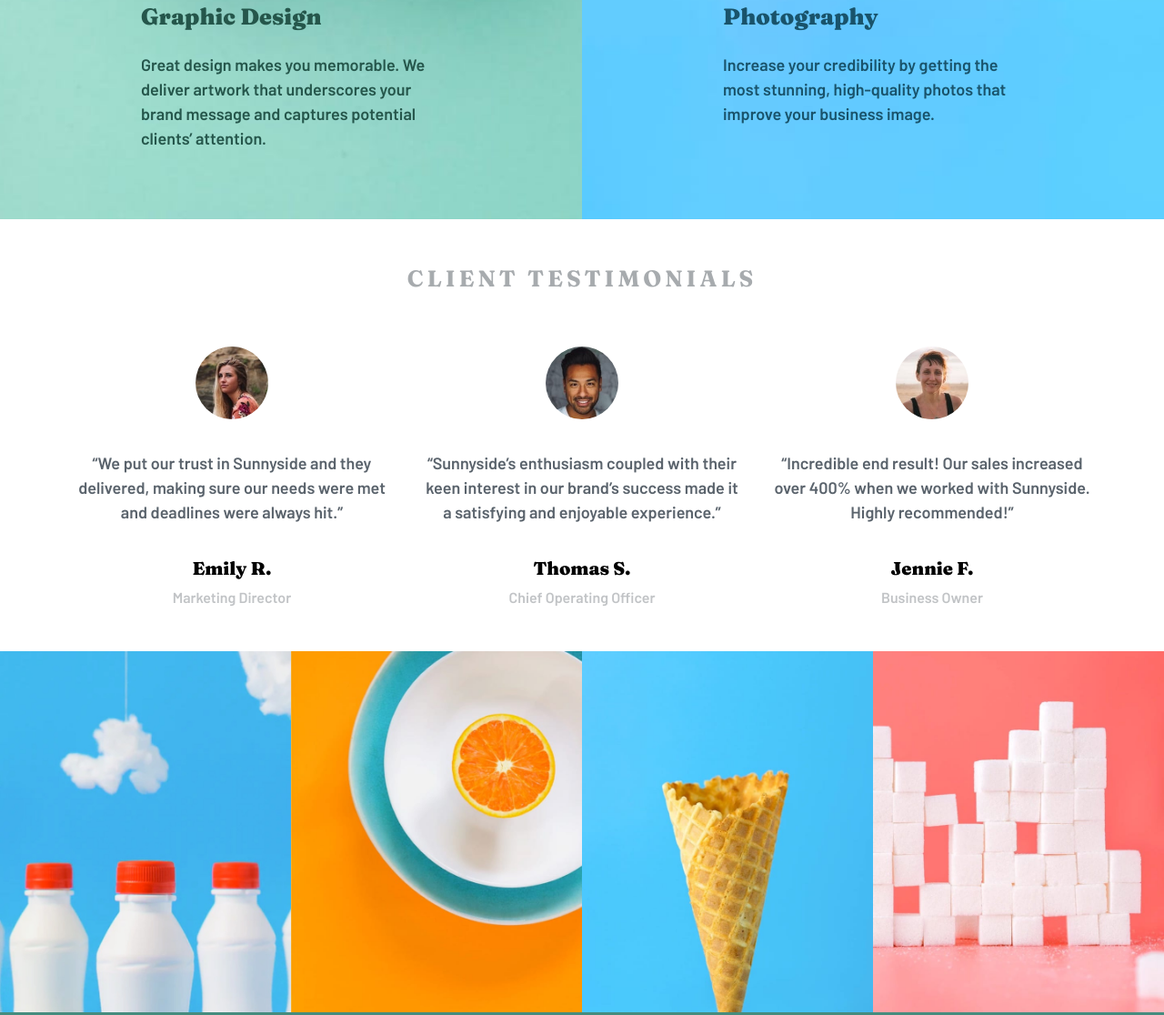
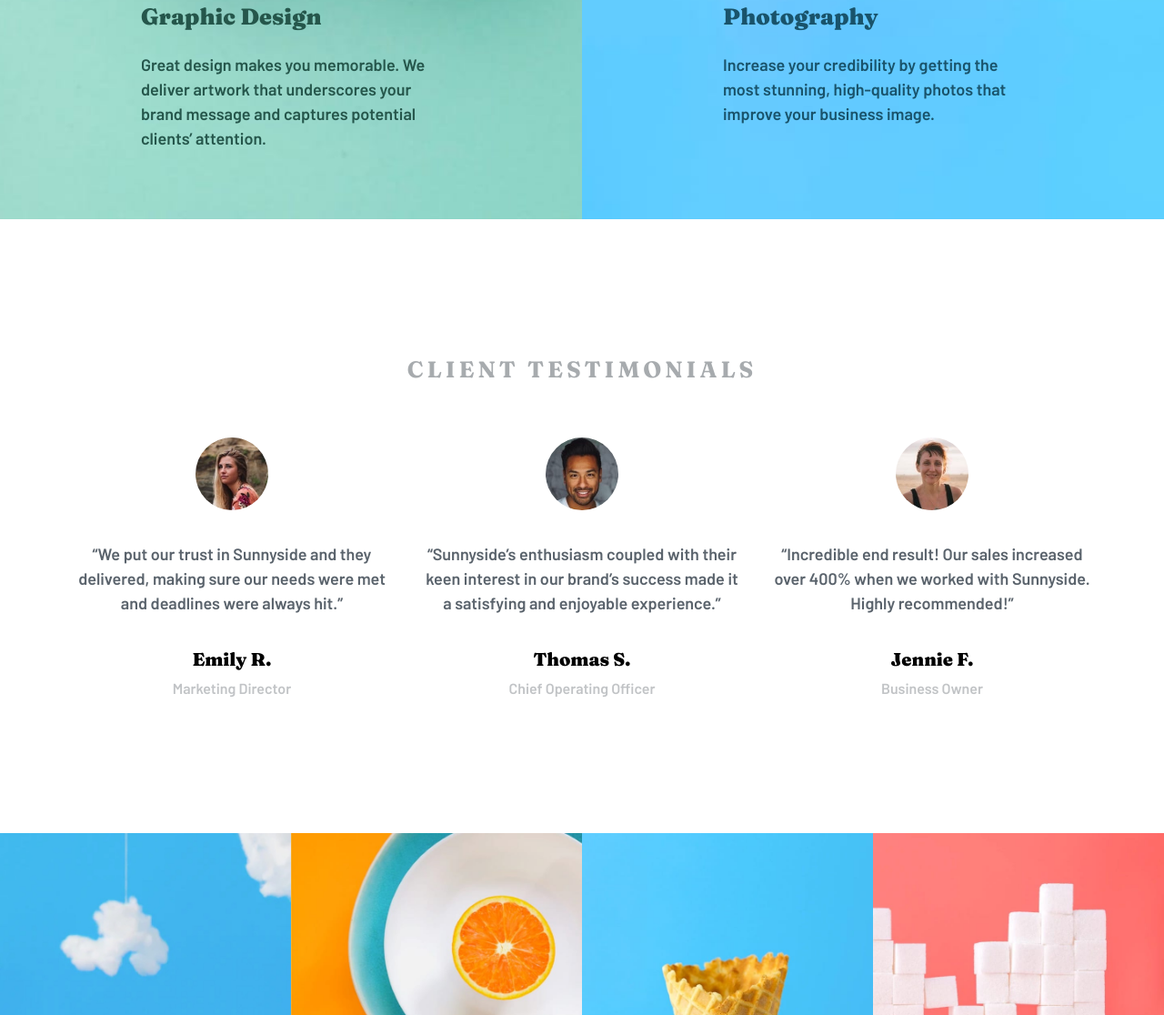
Before and after one commit to Vj3ko/sunnyside-agency-landing-page, a website: page index.html in a window 1280 px wide. Shown: the part 2270-3386 px from the top of the page at 91% size. Drawn offline with nearby package versions, Linux system fonts and the light colour scheme; files that its build step writes are made by us from their sources.

Commit message:
changed padding on testimonials container

```diff
--- a/app/scss/components/testimonial.scss
+++ b/app/scss/components/testimonial.scss
@@ -6,6 +6,10 @@
   text-align: center;
   padding: rem(50) rem(40);
   margin: auto;
+
+  @include breakpoint("large") {
+    padding: rem(150) rem(40);
+  }
 
   h4 {
     text-transform: uppercase;
```
